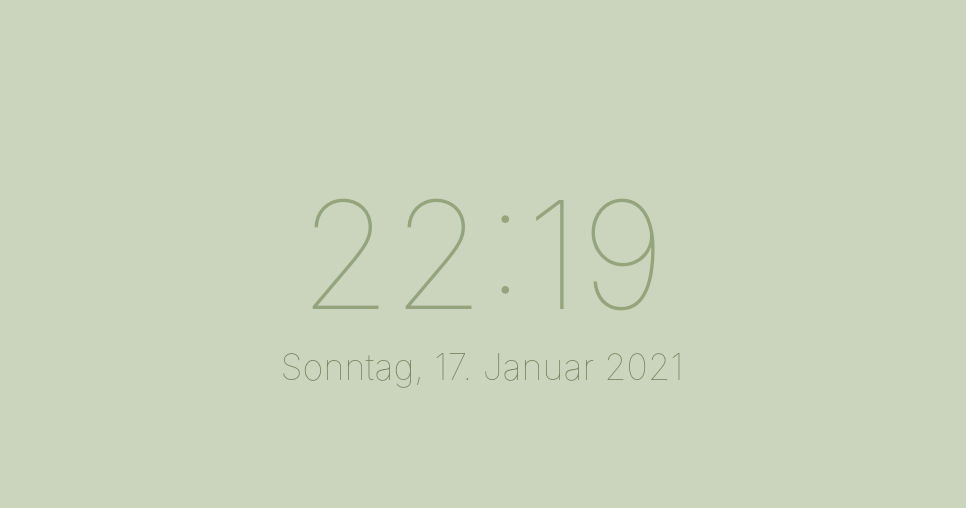
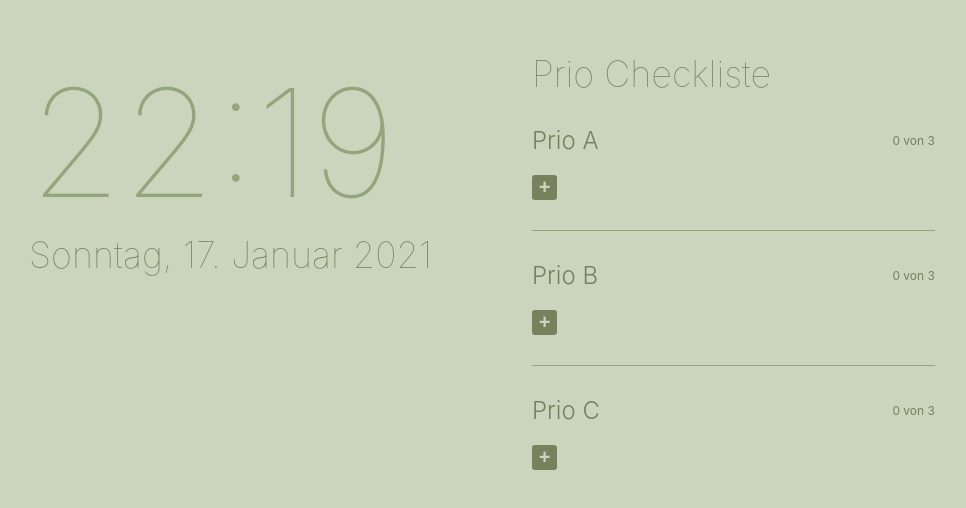
Before and after one commit to azwick/playground, a React (Create React App) app in the folder dashboard/: page / in a window 1280 px wide. Shown: the part 124-632 px from the top of the page, without its empty margins (158-1124 px from the left). Built offline with nearby package versions, Linux system fonts and the light colour scheme.

Commit message:
New: Add first part of prio checklist

```diff
--- a/dashboard/src/App.css
+++ b/dashboard/src/App.css
@@ -35,12 +35,26 @@ code {
   align-items: center;
 }
 
+h1 {
+  font-size: 36px;
+  font-weight: 100;
+  margin: 0;
+}
+
+h2 {
+  font-weight: 300;
+}
+
+.grid {
+  display: grid;
+  grid-template-columns: 1fr 1fr;
+  grid-gap: 100px;
+}
+
 .clock {
   font-size: 150px;
   font-weight: 100;
   color: var(--sage);
-  width: 530px;
-  text-align: center;
 }
 
 .date {
--- a/dashboard/src/App.js
+++ b/dashboard/src/App.js
@@ -7,8 +7,15 @@ import React from 'react';
 const App = () => {
   return (
     <div className="App">
-      <Clock/>
-      {/* <Checklist title='Prio A' count='3' /> */}
+      <div className="grid">
+        <Clock/>
+        <div>
+          <h1>Prio Checkliste</h1>
+          <Checklist title='Prio A' count='3' />
+          <Checklist title='Prio B' count='3' />
+          <Checklist title='Prio C' count='3' />
+        </div>
+      </div>
     </div>
   );
 }
--- /dev/null
+++ b/dashboard/src/Checklist.css
@@ -0,0 +1,94 @@
+.checklist {
+  padding: 30px 0;
+}
+
+.checklist:not(:last-child) {
+  border-bottom: 1px solid var(--sage);
+}
+
+.title {
+  display: flex;
+  align-items: center;
+  justify-content: space-between;
+  margin: 0;
+}
+
+.counter {
+  font-size: 12px;
+  font-weight: 400;
+}
+
+.list {
+  list-style: none;
+  padding: 0;
+  margin: 15px 0 20px;
+}
+
+.item {
+  display: flex;
+  justify-content: space-between;
+  padding: 5px 10px;
+  background-color: var(--sage);
+  border-radius: 3px;
+  height: 40px;
+  align-items: center;
+  margin: 10px 0;
+}
+
+input {
+  width: 100%;
+  border: 0;
+  border-bottom: 1px solid var(--darkSage);
+  background: transparent;
+  color: var(--lightSage);
+  font-size: 16px;
+  padding: 5px;
+}
+
+input:focus {
+  outline: none;
+  border-bottom-color: var(--lightSage);
+}
+
+.content {
+  width: 100%;
+  cursor: pointer;
+  color: var(--lightSage);
+}
+
+.checked {
+  text-decoration: line-through;
+  color: var(--darkSage);
+}
+
+.delete {
+  cursor: pointer;
+  flex-shrink: 0;
+  margin-left: 10px;
+  width: 20px;
+  text-align: center;
+  color: var(--darkSage);
+  transition: color 0.2s;
+  font-size: 20px;
+}
+
+.delete:hover {
+  color: var( --lightSage);
+}
+
+button {
+  height: 25px;
+  width: 25px;
+  border: 0;
+  cursor: pointer;
+  font-size: 20px;
+  color: var(--lightSage);
+  background-color: var(--darkSage);
+  transition: background-color 0.2s;
+  border-radius: 3px;
+  font-weight: bold;
+}
+
+button:hover {
+  background-color: var( --sage);
+}
--- /dev/null
+++ b/dashboard/src/Checklist.js
@@ -0,0 +1,52 @@
+import './Checklist.css';
+
+import React, {useState} from 'react';
+
+const List = (props) => (
+    <ul className="list">
+      {props.items.map(item => <Item {...item} />)}
+    </ul>
+  );
+
+const Item = () => {
+    return (
+        <li class="item">
+            <div class="content">
+                <input type="text"/>
+            </div>
+            <span class="delete">✗</span>
+        </li>
+        // <li className="item">
+        //     <div className="content">hahaha</div>
+        //     <span className="delete">✗</span>
+        // </li>
+    );
+}
+
+const Counter = ({count}) => {
+    const maxValue = count;
+
+    return (
+        <span className="counter">{`0 von ${maxValue}`}</span>
+    );
+}
+
+const Checklist = ({title, count}) => {
+    const [items, setItem] = useState([]);
+
+    const addNewItem = (newItem) => {
+        setItem([...items, newItem]);
+    };
+
+    return (
+        <div className="checklist">
+            <h2 className="title">
+                {title} <Counter count={count}/>
+            </h2>
+            <List items={items}/>
+            <button onClick={addNewItem}>+</button>
+        </div>
+    );
+}
+
+export default Checklist
--- a/dashboard/src/Clock.js
+++ b/dashboard/src/Clock.js
@@ -18,7 +18,7 @@ const Clock = () => {
   }
 
   return (
-    <>
+    <div>
       <div className="clock">
         {/* {date.toLocaleTimeString()} <br/> */}
         {date.toLocaleString('de-DE', timeOptions)}
@@ -26,7 +26,7 @@ const Clock = () => {
       <div className="date">
         {date.toLocaleString('de-DE', dateOptions)}
       </div>
-    </>
+    </div>
   );
 }
 
```
Also changed, not shown: 1 other file (tests, documents, lock files or other folders).
